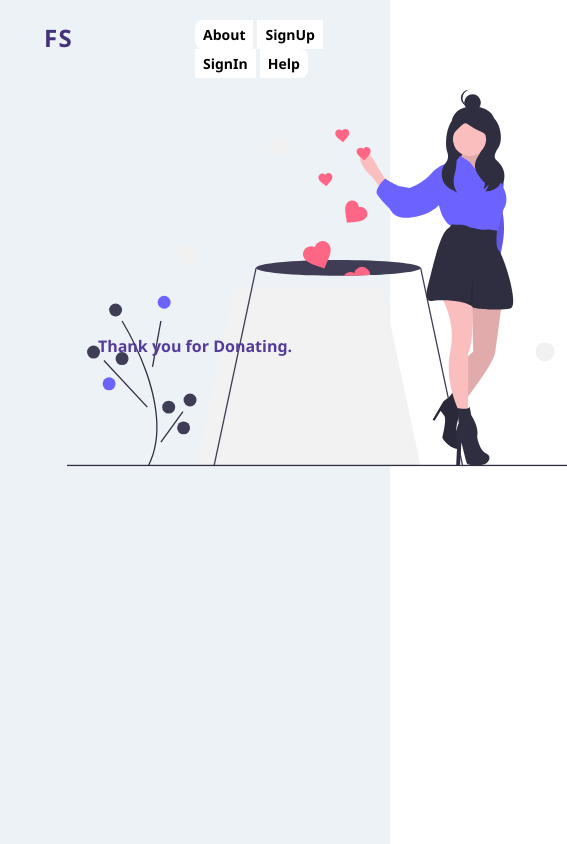
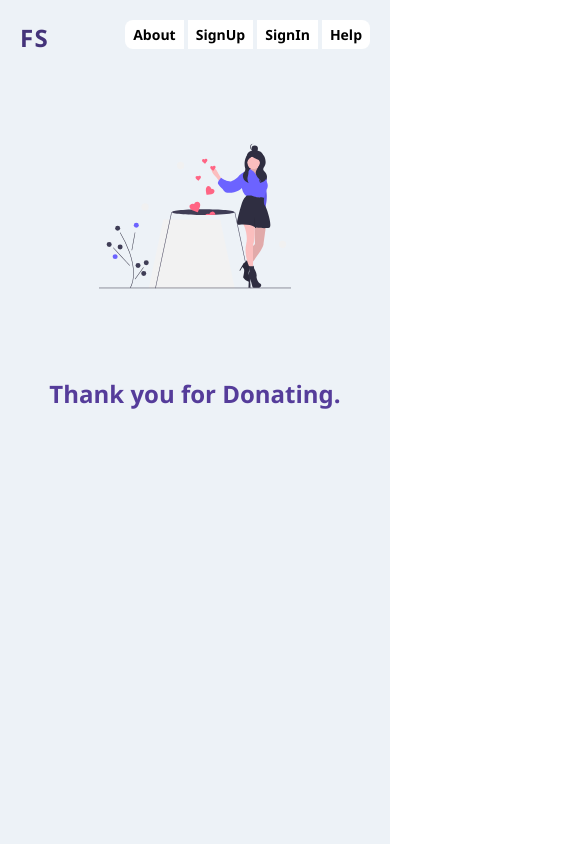
Before and after one commit to boyepanthera/fileseat, a React (Create React App) app: page /thanks-for-donating in a window 390 px wide. Shown: the whole page, 567 px wide, since content can reach past the window. Built offline with nearby package versions, Linux system fonts and the light colour scheme; a web font is replaced by a local one.

Commit message:
resp thank you page

```diff
--- a/src/components/About.js
+++ b/src/components/About.js
@@ -24,7 +24,7 @@ export const About = ()=> {
                 need to delete the file, Fileseat robots run automated jobs
                 daily to delete files over 7days on the platform.
               </div>
-              <div className="w-1/3">
+              <div className="sm:w-1/3 w-2/3">
                 <div className="my-6 w-full bg-purple-700 text-center hover:bg-purple-600 text-white p-2 w-full rounded-lg">
                   <Link to="/team">
                     Meet the Team
--- a/src/components/Help.js
+++ b/src/components/Help.js
@@ -89,7 +89,7 @@ export const Help = () => {
                               }`}
                             ></i>
                           </div>
-                          <div className="sm:text-lg font-semibold tracking-wide ml-2">
+                          <div className="sm:text-lg text-sm font-semibold tracking-wide ml-2">
                             Donate Once
                           </div>
                         </div>
@@ -118,7 +118,7 @@ export const Help = () => {
                               }`}
                             ></i>
                           </div>
-                          <div className="sm:text-lg  font-semibold tracking-wide ml-2">
+                          <div className="sm:text-lg text-sm  font-semibold tracking-wide ml-2">
                             Donate Monthly
                           </div>
                         </div>
--- a/src/components/ThanksForDonating.js
+++ b/src/components/ThanksForDonating.js
@@ -1,12 +1,12 @@
 import React from 'react';
-import {NavbarColor} from './Navbar'
+import {NavbarAbout} from './Navbar'
 
 export const ThanksForDonating = () => {
     return (
       <div className="min-h-screen h-full sm:py-10 sm:px-20 p-5 bg-gray-200">
-        <NavbarColor />
+        <NavbarAbout />
         <div>
-          <div className="mx-auto h-64 w-64">
+          <div className="mx-auto sm:my-16 mt-16 h-64 w-64">
             <svg
               id="ab914baa-e043-4629-9a8e-c3988d23d2a0"
               data-name="Layer 1"
@@ -14,6 +14,7 @@ export const ThanksForDonating = () => {
               width="500"
               height="400"
               viewBox="0 0 943.07028 710"
+              className="sm:h-64 sm:w-64 h-48 w-48 mx-auto"
             >
               <title>chasing_love</title>
               <path
@@ -273,7 +274,7 @@ export const ThanksForDonating = () => {
               />
             </svg>
           </div>
-          <div className="text-center text-purple-800 text-large sm:text-3xl md:text-4xl lg:text-5xl font-semibold ">Thank you for Donating.</div>
+          <div className="text-center text-purple-800 text-2xl sm:text-3xl md:text-4xl lg:text-5xl font-semibold ">Thank you for Donating.</div>
         </div>
       </div>
     );
```
